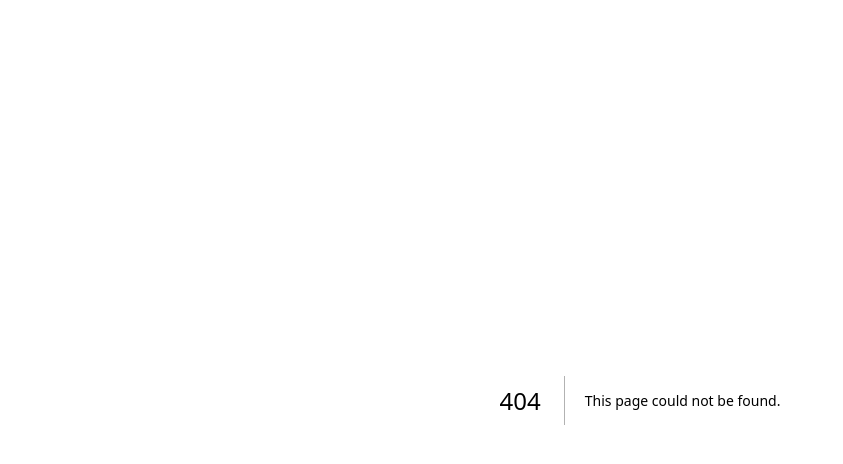
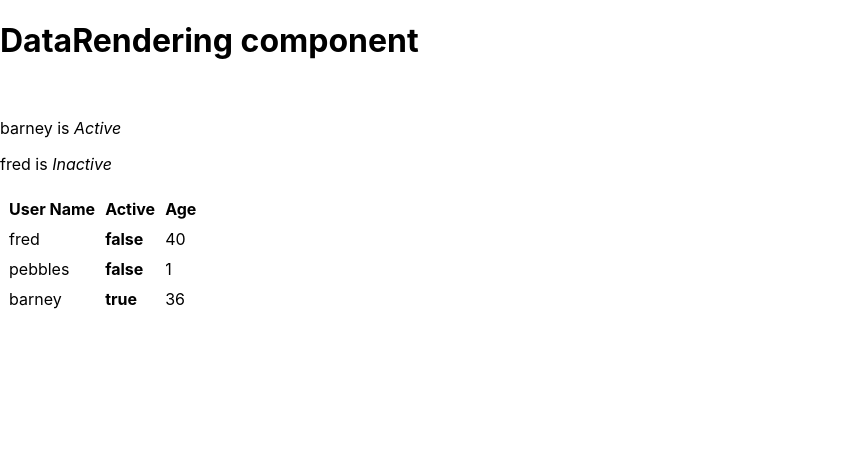
Before and after one commit to gkurkjian/WEB422-Week4-Practice, a Next.js app: page /components/DataRendering in a window 1280 px wide. Before the commit this address had no page. Shown: the top 464 px of the page, without its empty margins (0-843 px from the left). Built offline with nearby package versions, Linux system fonts and the light colour scheme.

Commit message:
DataRendering added, table object created in globals.css for design

```diff
--- /dev/null
+++ b/pages/components/DataRendering.js
@@ -0,0 +1,44 @@
+import { useState, useEffect } from "react"
+
+export default function DataRendering() {
+    const [users, setUsers] = useState([
+        { user: 'fred', active: false, age: 40 },
+        { user: 'pebbles', active: false, age: 1 },
+        { user: 'barney', active: true, age: 36 },
+    ]);
+
+    return (
+        <>
+            <h1>DataRendering component</h1> <br />
+
+            {/* if statement */}
+            <p>{users[2].user} is {users[2].active && <em>Active</em>}</p>
+
+            {/* if / else statement */}
+            <p>{users[0].user} is {users[0].active ? <em>Active</em> : <em>Inactive</em>}</p>
+
+            <table className="borderOne">
+                <thead>
+                    <tr>
+                        <th>User Name</th>
+                        <th>Active</th>
+                        <th>Age</th>
+                    </tr>
+                </thead>
+                <tbody>
+                    {users.map((user, index) => {
+                        return (
+                            <tr key={index}>
+                                <td>{user.user}</td>
+                                {/* We can use either in Active below */}
+                                {/* <td>{user.active ? 'Active' : 'Inactive'}</td>  */}
+                                <td>{user.active ? <strong>true</strong> : <strong>false</strong>}</td>
+                                <td>{user.age}</td>
+                            </tr>
+                        )
+                    })}
+                </tbody>
+            </table>
+        </>
+    )
+}
--- a/pages/index.js
+++ b/pages/index.js
@@ -4,6 +4,7 @@ import PostData from './components/PostDataSWR'
 import PostDataSWR from './components/PostData'
 import PostDataUseEffect from './components/PostDataUseEffect'
 import PostDataStatic from './components/PostDataStatic'
+import DataRendering from './components/DataRendering'
 
 
 // // If we wished to fetch the data in Pre-Rendered time, we can use getStaticProps() and throw props in Hom() function.
@@ -38,7 +39,8 @@ export default function Home(props) {
    <PostData /> <br /><br />
    <PostDataSWR /> <br /> <br />
    <PostDataUseEffect /> <br /><br />
-   <PostDataStatic post={props.staticPost}/>
+   <PostDataStatic post={props.staticPost}/> <br /> <br />
+   <DataRendering />
    </>
   )
 }
--- a/styles/globals.css
+++ b/styles/globals.css
@@ -9,6 +9,11 @@ body {
 a {
   color: inherit;
   text-decoration: none;
+}
+
+/* this added for DataRendering.js component */
+table.borderOne, table.borderOne tr, table.borderOne td, table.borderOne th {
+  border: 3px solid #fff;
 }
 
 * {
```
